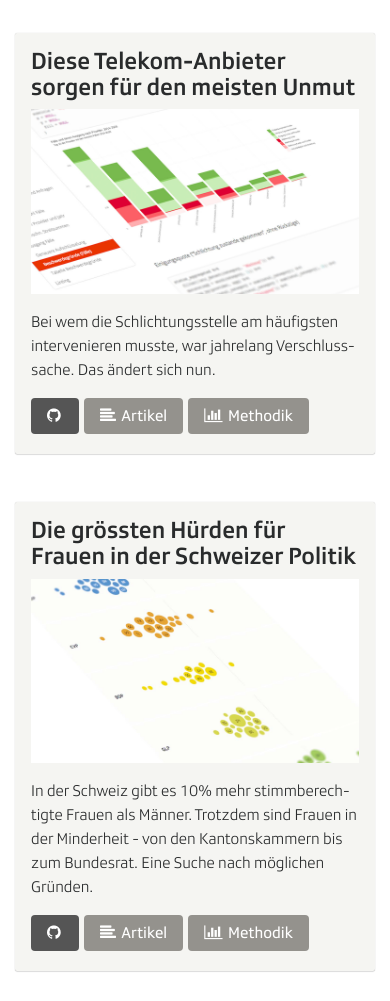
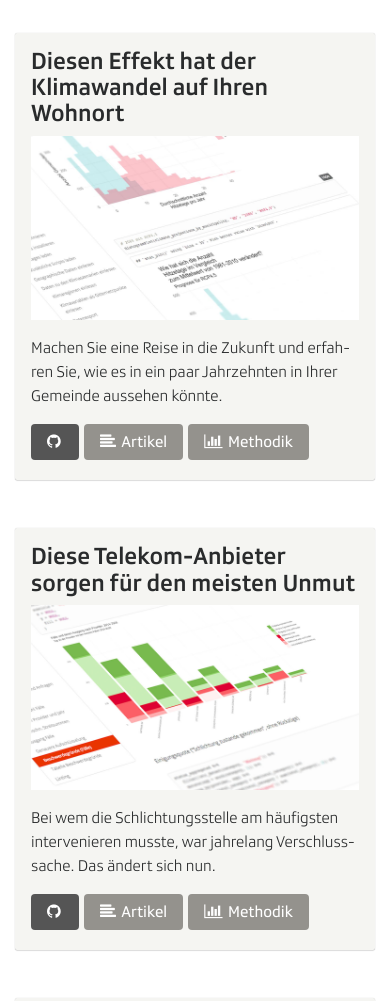
Before and after one commit to srfdata/srfdata.github.io, a plain HTML site: page index.html in a window 390 px wide. Shown: the part 900-1901 px from the top of the page. Drawn offline with nearby package versions, Linux system fonts and the light colour scheme; a script that the page names is missing.

Commit message:
add climate project

```diff
--- a/index.html
+++ b/index.html
@@ -43,9 +43,19 @@
     <section class="row" id="main_content">
         <article class="col-md-6 col-lg-4">
             <div class="project-card">
+              <h4><a href="https://github.com/srfdata/2019-11-auswirkungen-klimawandel">Diesen Effekt hat der Klimawandel auf Ihren Wohnort</a></h4>
+              <a href="https://github.com/srfdata/2019-11-auswirkungen-klimawandel"><img src="images/projects/30_2019-auswirkungen-klimawandel.jpg" class="img-fluid project-image"></a>
+              <p>Machen Sie eine Reise in die Zukunft und erfahren Sie, wie es in ein paar Jahrzehnten in Ihrer Gemeinde aussehen könnte. </p>
+              <a href="https://github.com/srfdata/2019-11-auswirkungen-klimawandel" class="btn btn-default"><i class="fa fa-github"></i> </a>
+              <a href="https://www.srf.ch/news/schweiz/so-ist-die-schweiz-betroffen-diesen-effekt-hat-der-klimawandel-auf-ihren-wohnort" class="btn btn-info"><i class="fa fa-align-left"></i> Artikel</a>
+              <a href="https://srfdata.github.io/2019-11-auswirkungen-klimawandel/" class="btn btn-info"><i class="fa fa-bar-chart"></i> Methodik</a>
+            </div>
+        </article>
+        <article class="col-md-6 col-lg-4">
+            <div class="project-card">
               <h4><a href="https://github.com/srfdata/2019-11-ombudscom">Diese Telekom-Anbieter sorgen für den meisten Unmut</a></h4>
               <a href="https://github.com/srfdata/2019-11-ombudscom"><img src="images/projects/29_2019-ombudscom.jpg" class="img-fluid project-image"></a>
-              <p> Bei wem die Schlichtungsstelle am häufigsten intervenieren musste, war jahrelang Verschlusssache. Das ändert sich nun.</p>
+              <p>Bei wem die Schlichtungsstelle am häufigsten intervenieren musste, war jahrelang Verschlusssache. Das ändert sich nun.</p>
               <a href="https://github.com/srfdata/2019-11-ombudscom/" class="btn btn-default"><i class="fa fa-github"></i> </a>
               <a href="https://www.srf.ch/news/schweiz/nun-herrscht-klarheit-diese-telekom-anbieter-sorgen-fuer-den-meisten-unmut" class="btn btn-info"><i class="fa fa-align-left"></i> Artikel</a>
               <a href="https://srfdata.github.io/2019-11-ombudscom/" class="btn btn-info"><i class="fa fa-bar-chart"></i> Methodik</a>
```
Also changed, not shown: images/projects/30_2019-auswirkungen-klimawandel.jpg (added).
